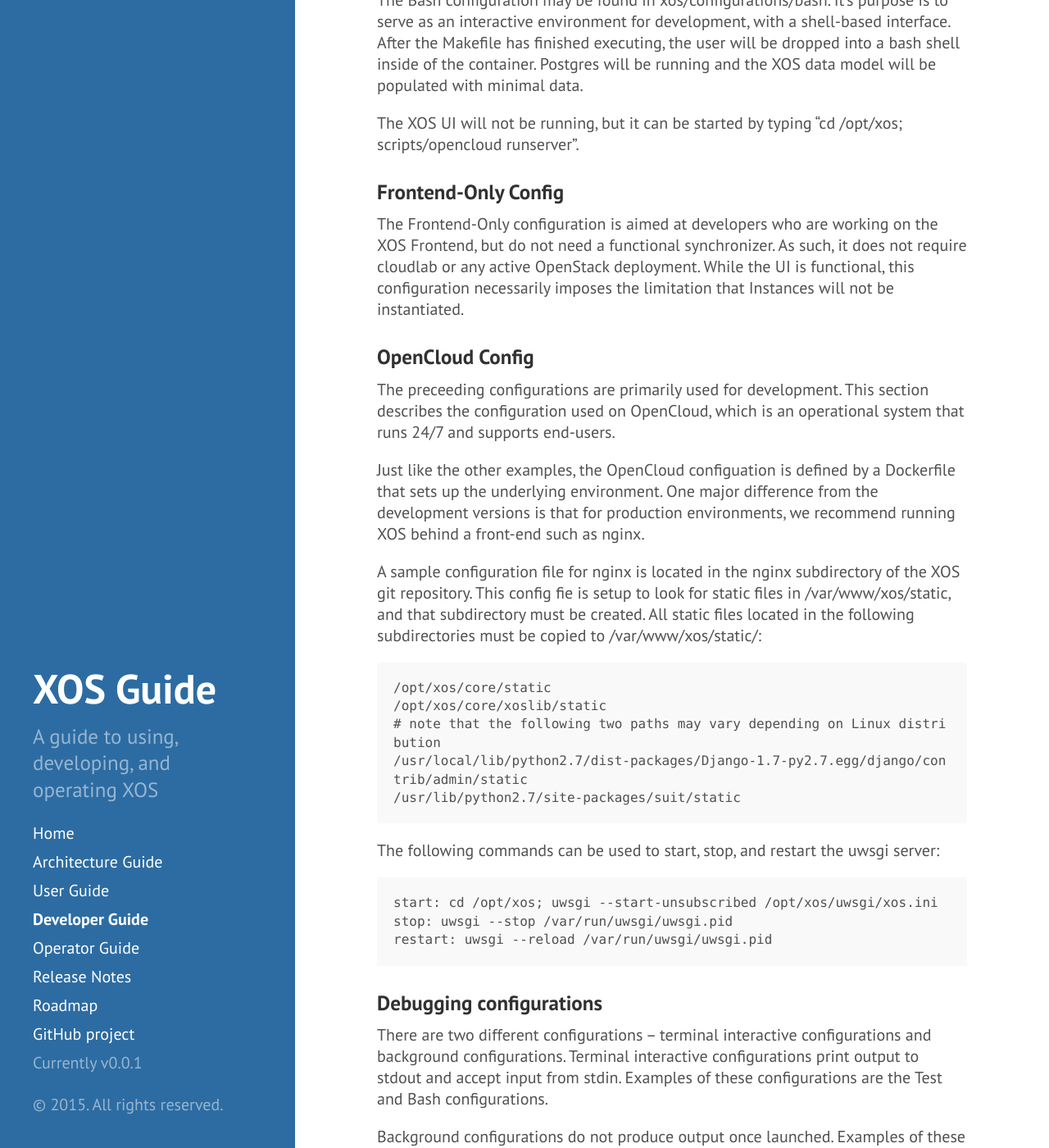
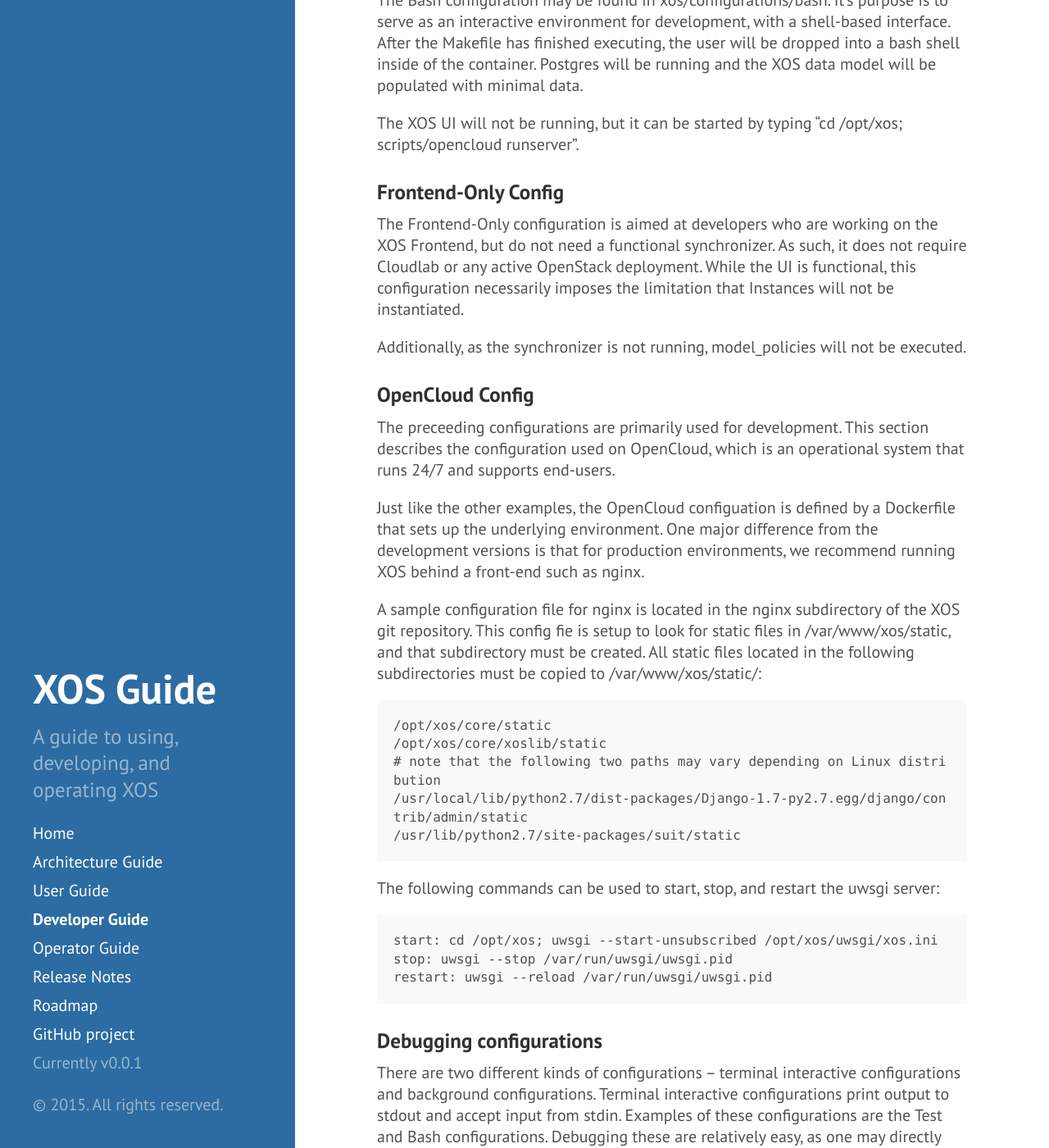
Before and after one commit to open-cloud/open-cloud.github.io.old, a Jekyll site: the page built from 2_developer.md, in a window 1280 px wide and 1400 px high, scrolled down 3349 px. Shown: the whole window at 82% size. Built offline with Jekyll 4.4.1, drawn with Linux system fonts in a browser that asks for light colours; Markdown is read by kramdown in place of the engine named in the settings; some of the changed text lies outside the part shown.

Commit message:
misc fixes

```diff
--- a/2_developer.md
+++ b/2_developer.md
@@ -159,9 +159,12 @@
 
 The Frontend-Only configuration is aimed at developers who are working on
 the XOS Frontend, but do not need a functional synchronizer. As such, it does
-not require cloudlab or any active OpenStack deployment. While the UI is
+not require Cloudlab or any active OpenStack deployment. While the UI is
 functional, this configuration necessarily imposes the limitation that Instances
 will not be instantiated.
+
+Additionally, as the synchronizer is not running, model_policies will not
+be executed.
 
 ###OpenCloud Config
 
@@ -199,10 +202,11 @@
 
 ###Debugging configurations
 
-There are two different configurations -- terminal interactive configurations and
+There are two different kinds of configurations -- terminal interactive configurations and
 background configurations. Terminal interactive configurations print output to
 stdout and accept input from stdin. Examples of these configurations are the
-Test and Bash configurations.
+Test and Bash configurations. Debugging these are relatively easy, as one may
+directly observe the output of the container.
 
 Background configurations do not produce output once launched. Examples of these
 configurations include the Devel and Frontend configurations. The Makefiles for
```
